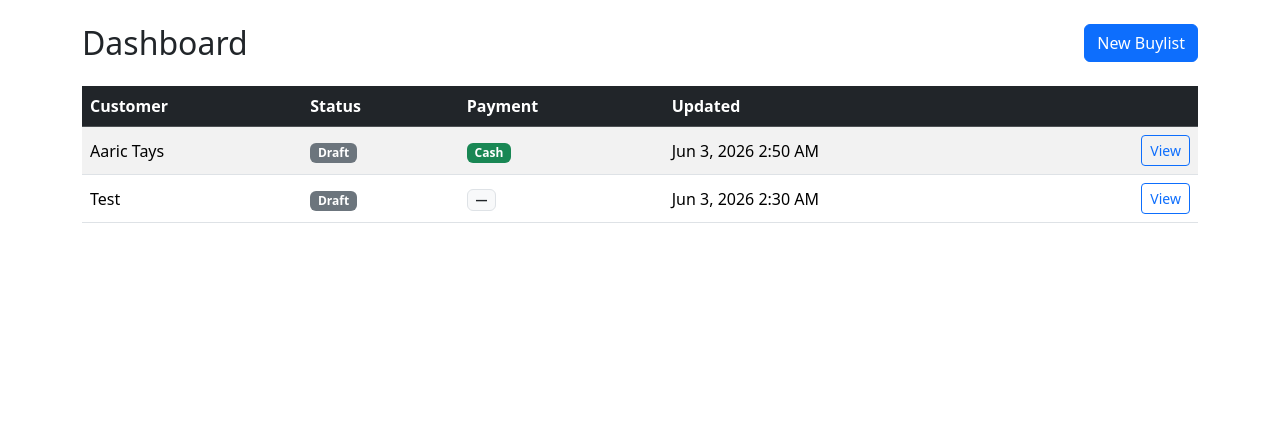
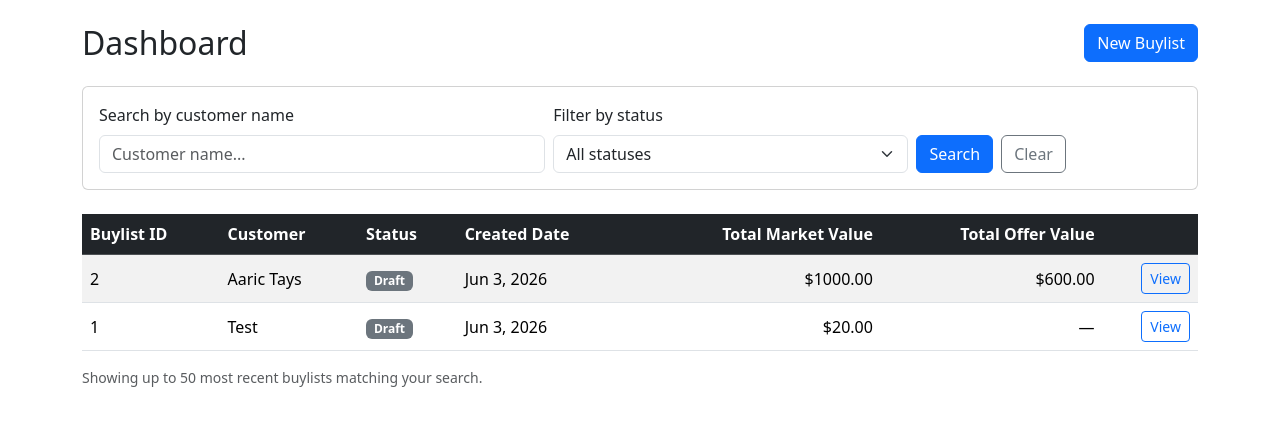
Before and after one commit to 95b9c7/lcs-buylist-app, a Django app: page / in a window 1280 px wide. Shown: the part 56-482 px from the top of the page. Run offline with Django 5.2, Linux system fonts and the light colour scheme; data comes from the database, SQL or seed files in the repository.

Commit message:
Add dashboard search and filters

```diff
--- a/buylists/templates/buylists/dashboard.html
+++ b/buylists/templates/buylists/dashboard.html
@@ -8,35 +8,70 @@
     <a href="{% url 'buylists:buylist_create' %}" class="btn btn-primary">New Buylist</a>
 </div>
 
+<form method="get" class="card mb-4">
+    <div class="card-body">
+        <div class="row g-2 align-items-end">
+            <div class="col-md-5">
+                <label for="q" class="form-label">Search by customer name</label>
+                <input
+                    type="text"
+                    class="form-control"
+                    id="q"
+                    name="q"
+                    value="{{ search_query }}"
+                    placeholder="Customer name..."
+                >
+            </div>
+            <div class="col-md-4">
+                <label for="status" class="form-label">Filter by status</label>
+                <select class="form-select" id="status" name="status">
+                    <option value="">All statuses</option>
+                    {% for value, label in status_choices %}
+                    <option value="{{ value }}" {% if status_filter == value %}selected{% endif %}>
+                        {{ label }}
+                    </option>
+                    {% endfor %}
+                </select>
+            </div>
+            <div class="col-md-3 d-flex gap-2">
+                <button type="submit" class="btn btn-primary">Search</button>
+                <a href="{% url 'buylists:dashboard' %}" class="btn btn-outline-secondary">Clear</a>
+            </div>
+        </div>
+    </div>
+</form>
+
 {% if buylists %}
 <div class="table-responsive">
     <table class="table table-striped table-hover align-middle">
         <thead class="table-dark">
             <tr>
+                <th>Buylist ID</th>
                 <th>Customer</th>
                 <th>Status</th>
-                <th>Payment</th>
-                <th>Updated</th>
+                <th>Created Date</th>
+                <th class="text-end">Total Market Value</th>
+                <th class="text-end">Total Offer Value</th>
                 <th></th>
             </tr>
         </thead>
         <tbody>
             {% for buylist in buylists %}
             <tr>
+                <td>{{ buylist.pk }}</td>
                 <td>{{ buylist.customer.name }}</td>
                 <td>
                     <span class="badge bg-secondary">{{ buylist.get_status_display }}</span>
                 </td>
-                <td>
-                    {% if buylist.payment_choice == 'cash' %}
-                    <span class="badge bg-success">Cash</span>
-                    {% elif buylist.payment_choice == 'trade' %}
-                    <span class="badge bg-info text-dark">Trade</span>
+                <td>{{ buylist.created_at|date:"M j, Y" }}</td>
+                <td class="text-end">${{ buylist.total_market_value }}</td>
+                <td class="text-end">
+                    {% if buylist.total_offer_value %}
+                    ${{ buylist.total_offer_value }}
                     {% else %}
-                    <span class="badge bg-light text-dark border">—</span>
+                    —
                     {% endif %}
                 </td>
-                <td>{{ buylist.updated_at|date:"M j, Y g:i A" }}</td>
                 <td class="text-end">
                     <a href="{% url 'buylists:buylist_detail' pk=buylist.pk %}" class="btn btn-sm btn-outline-primary">View</a>
                 </td>
@@ -45,9 +80,14 @@
         </tbody>
     </table>
 </div>
+<p class="text-muted small">Showing up to 50 most recent buylists matching your search.</p>
 {% else %}
 <div class="alert alert-info">
+    {% if search_query or status_filter %}
+    No buylists match your search. <a href="{% url 'buylists:dashboard' %}">Clear filters</a>
+    {% else %}
     No buylists yet. <a href="{% url 'buylists:buylist_create' %}">Create your first buylist</a>.
+    {% endif %}
 </div>
 {% endif %}
 {% endblock %}
--- a/buylists/views.py
+++ b/buylists/views.py
@@ -17,8 +17,29 @@ from .models import Buylist, BuylistItem, Customer
 
 
 def dashboard(request):
-    buylists = Buylist.objects.select_related('customer')[:20]
-    return render(request, 'buylists/dashboard.html', {'buylists': buylists})
+    buylists = (
+        Buylist.objects.select_related('customer')
+        .prefetch_related('items')
+        .order_by('-created_at')
+    )
+
+    search_query = request.GET.get('q', '').strip()
+    status_filter = request.GET.get('status', '').strip()
+
+    if search_query:
+        buylists = buylists.filter(customer__name__icontains=search_query)
+
+    if status_filter:
+        buylists = buylists.filter(status=status_filter)
+
+    buylists = buylists[:50]
+
+    return render(request, 'buylists/dashboard.html', {
+        'buylists': buylists,
+        'search_query': search_query,
+        'status_filter': status_filter,
+        'status_choices': Buylist.STATUS_CHOICES,
+    })
 
 
 def customer_list(request):
```
